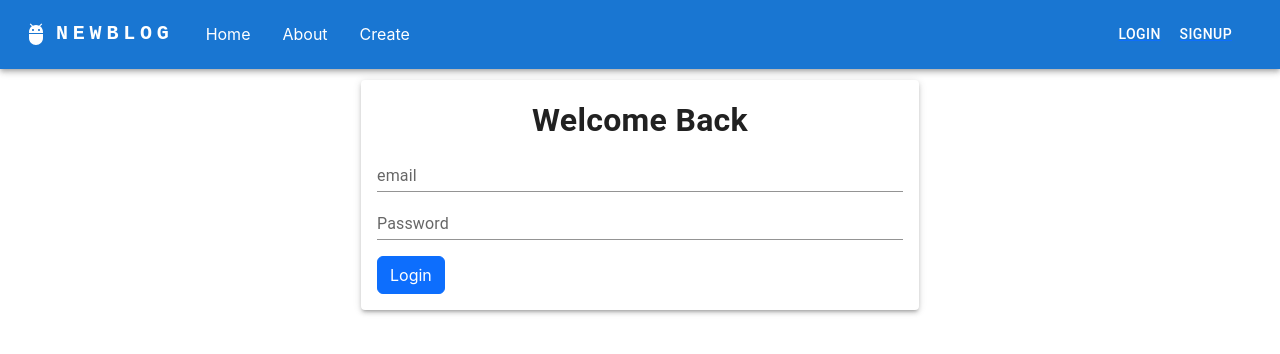
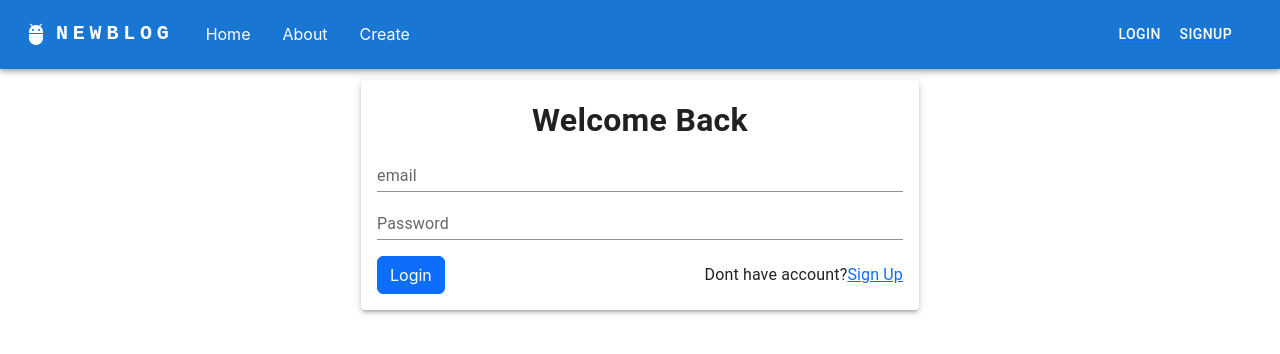
Before and after one commit to prakashmishra1234/newblog_mern, a React (Create React App) app in the folder client/: page /login in a window 1280 px wide. Shown: the top 354 px of the page. Built offline with nearby package versions, Linux system fonts and the light colour scheme.

Commit message:
Added signup button in login page

```diff
--- a/client/src/components/screens/auth/Login.js
+++ b/client/src/components/screens/auth/Login.js
@@ -2,7 +2,7 @@ import { Grid, Paper, TextField, Typography } from "@mui/material";
 import { Box } from "@mui/system";
 import { Formik } from "formik";
 import React, { useContext, useState } from "react";
-import { useNavigate } from "react-router-dom";
+import { Link, useNavigate } from "react-router-dom";
 import instance from "../../../api/Interceptor";
 import { LoginValidator } from "../../../helper/helper";
 import { AuthContext } from "../../../store/store";
@@ -114,12 +114,10 @@ const Login = () => {
                   <button type="submit" className="btn btn-primary">
                     Login
                   </button>
-                  {/* <a
-                className="pointer"
-                // onClick={() => navigate(routeConstant.FORGETPASSWORD)}
-              >
-                &gt; Forgot password?
-              </a> */}
+                  <Typography style={{ display: "flex", alignItems: "center" }}>
+                    Dont have account?{" "}
+                    <Link to={Routeconstant.SIGNUP}> Sign Up</Link>
+                  </Typography>
                 </div>
               </Paper>
             </form>
--- a/client/src/components/screens/auth/SignUp.js
+++ b/client/src/components/screens/auth/SignUp.js
@@ -3,7 +3,7 @@ import { Box } from "@mui/system";
 import axios from "axios";
 import { Formik } from "formik";
 import React, { useContext, useState } from "react";
-import { useNavigate } from "react-router-dom";
+import { Link, useNavigate } from "react-router-dom";
 import instance from "../../../api/Interceptor";
 import { LOCAL_STORAGE_KEY } from "../../../Config";
 import { SignupValidator } from "../../../helper/helper";
@@ -163,13 +163,17 @@ const SignUp = () => {
                   <button type="submit" className="btn btn-primary">
                     SignUp
                   </button>
-                  {/* <a
+                  <Typography style={{ display: "flex", alignItems: "center" }}>
+                    Already registered?{" "}
+                    <Link to={Routeconstant.LOGIN}>Login</Link>
+                  </Typography>
+                </div>
+                {/* <a
                 className="pointer"
                 // onClick={() => navigate(routeConstant.FORGETPASSWORD)}
               >
                 &gt; Forgot password?
               </a> */}
-                </div>
               </Paper>
             </form>
           )}
```
